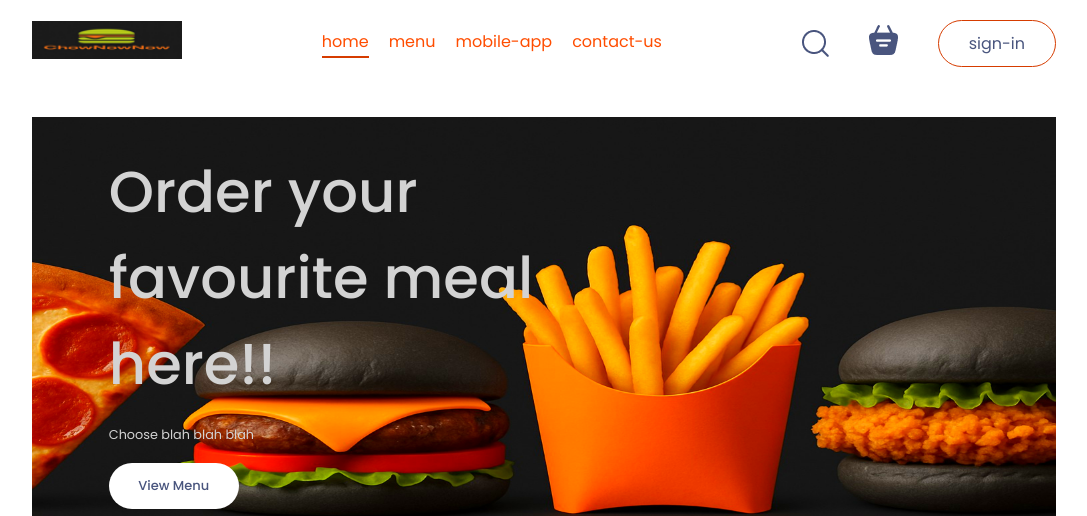
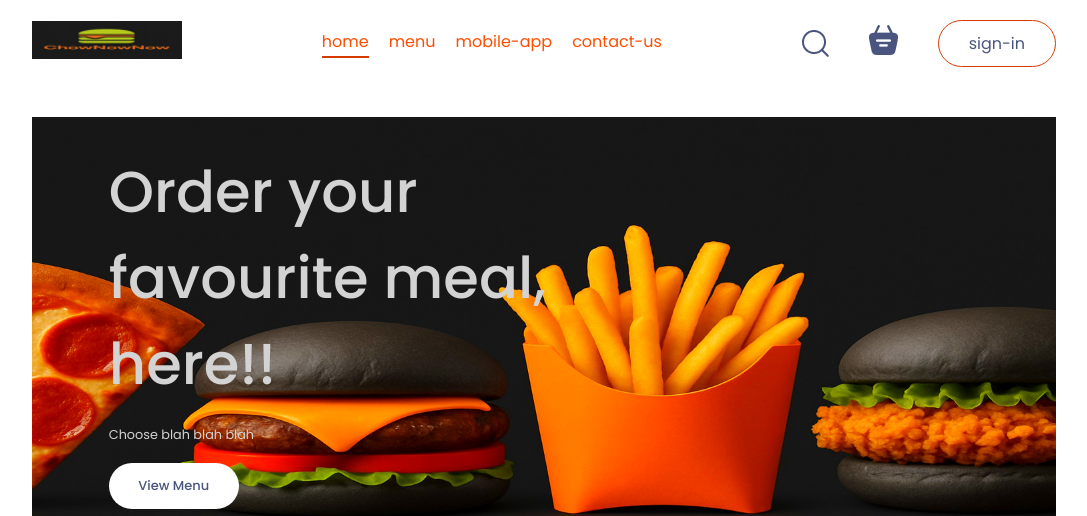
Before and after one commit to Favyabam/ChowNowNow, a React (Vite) app: page / in a window 1280 px wide. Shown: the top 516 px of the page, without its empty margins (96-1183 px from the left). Built offline with nearby package versions, Linux system fonts and the light colour scheme.

Commit message:
updated header css and header js

```diff
--- a/src/components/Header/Header.css
+++ b/src/components/Header/Header.css
@@ -20,7 +20,7 @@
 .header-contents h2{
     font-weight: 500;
     color: lightgray;
-    font-size: max(4.5vw,19px);
+    font-size: max(4.5vw,18px);
 }
 
 .header-contents p{
--- a/src/components/Header/Header.jsx
+++ b/src/components/Header/Header.jsx
@@ -5,7 +5,7 @@ const Header = () => {
     return (
         <div className='header'>
             <div className="header-contents">
-                <h2> Order your favourite meal here!!</h2>
+                <h2> Order your favourite meal, here!!</h2>
                 <p>Choose blah blah blah</p>
                 <button>View Menu</button>
             </div>
```
